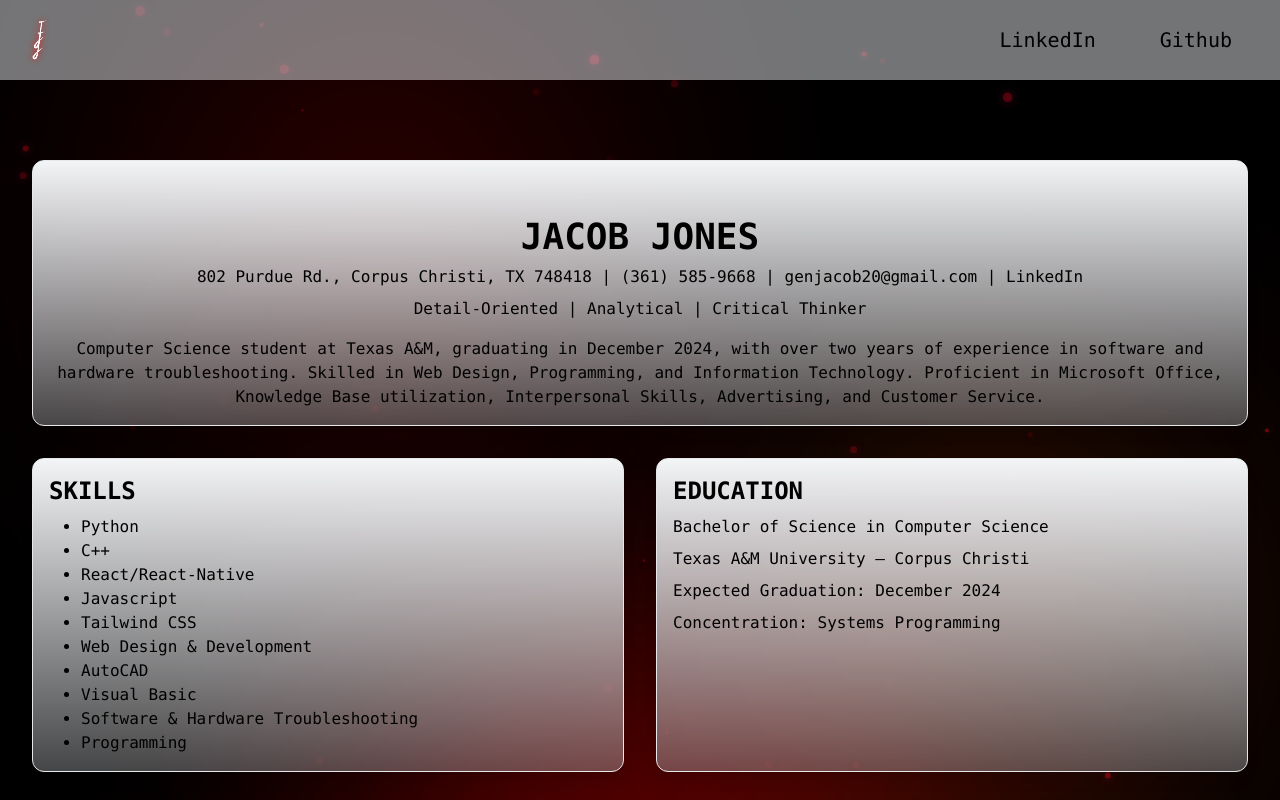
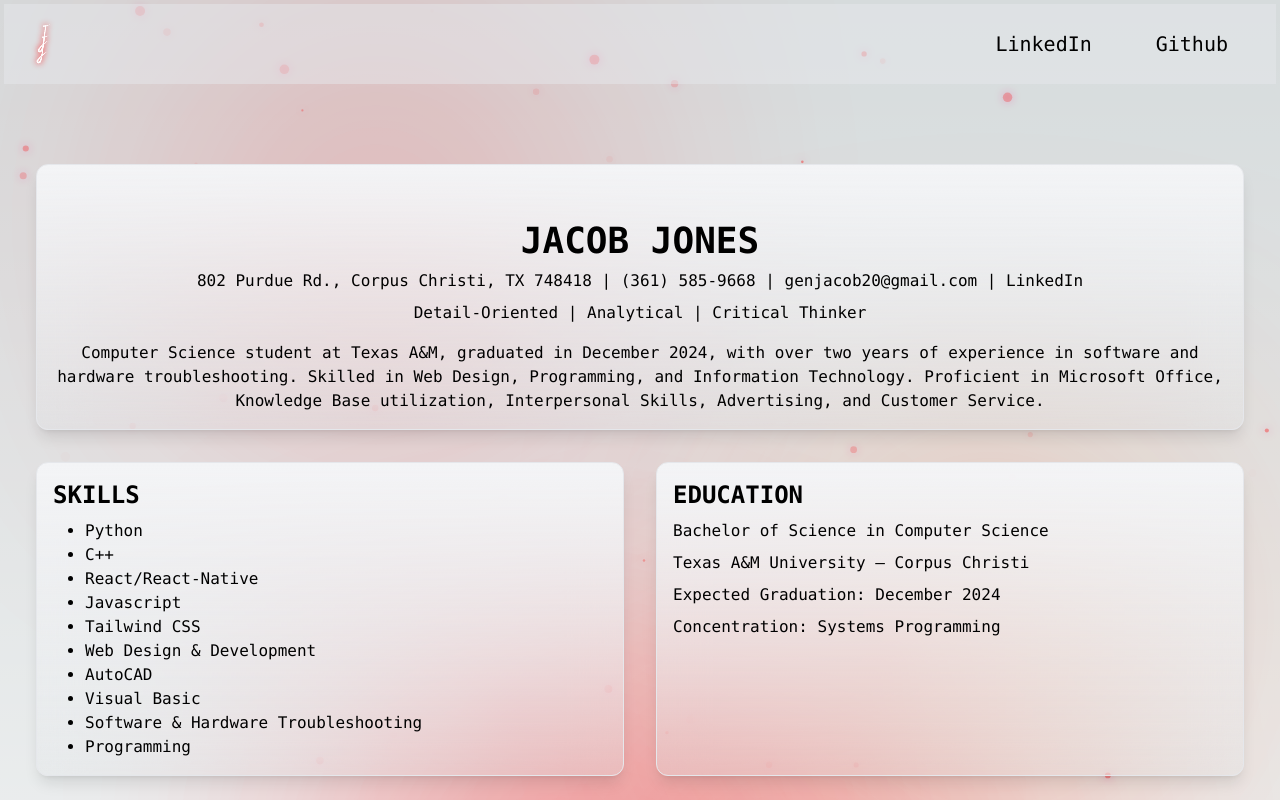
Before and after one commit to JacobJJoness/PortfolioSite, a Next.js app in the folder my-portfolio/: page /resume in a window 1280 px wide. Shown: the top 800 px of the page. Built offline with nearby package versions, Linux system fonts and the light colour scheme.

Commit message:
Fixed Lightmode
Fixed Lightmode

```diff
--- a/my-portfolio/components/FramerBackground.tsx
+++ b/my-portfolio/components/FramerBackground.tsx
@@ -27,13 +27,13 @@ export default function SoftMovingLights() {
   };
 
   return (
-    <div className="fixed inset-0 -z-10 bg-black">
+    <div className="fixed inset-0 -z-10 dark:bg-black">
       {Array.from({ length: 5 }).map((_, i) => {
         const randomColor = colors[Math.floor(Math.random() * colors.length)]; // Assign random color
         return (
           <motion.div
             key={i}
-            className="absolute w-80 h-80 rounded-full"
+            className="absolute w-80 h-80 rounded-full "
             style={{
               background: `radial-gradient(circle, ${randomColor} 30%, transparent)`,
               filter: "blur(150px)",
--- a/my-portfolio/pages/resume.tsx
+++ b/my-portfolio/pages/resume.tsx
@@ -10,7 +10,7 @@ import FramerBackground from '@/components/FramerBackground';
 
 const Resume = () => {
   return (
-    <main className="h-screen">
+    <main className="relative min-h-screen py-1 px-1">
       <HomeBackgroundParticles />
       <FramerBackground />
       <Head>
@@ -24,7 +24,7 @@ const Resume = () => {
           <h1 className="text-4xl font-bold mt-10 mb-2 ">JACOB JONES</h1>
           <p className="mb-2">802 Purdue Rd., Corpus Christi, TX 748418 | (361) 585-9668 | genjacob20@gmail.com | LinkedIn</p>
           <p className="mb-4">Detail-Oriented | Analytical | Critical Thinker</p>
-          <p>Computer Science student at Texas A&M, graduating in December 2024, with over two years of experience in software and hardware troubleshooting. Skilled in Web Design, Programming, and Information Technology. Proficient in Microsoft Office, Knowledge Base utilization, Interpersonal Skills, Advertising, and Customer Service.</p>
+          <p>Computer Science student at Texas A&M, graduated in December 2024, with over two years of experience in software and hardware troubleshooting. Skilled in Web Design, Programming, and Information Technology. Proficient in Microsoft Office, Knowledge Base utilization, Interpersonal Skills, Advertising, and Customer Service.</p>
         </header>
 
         {/* Skills and Education Section */}
```
